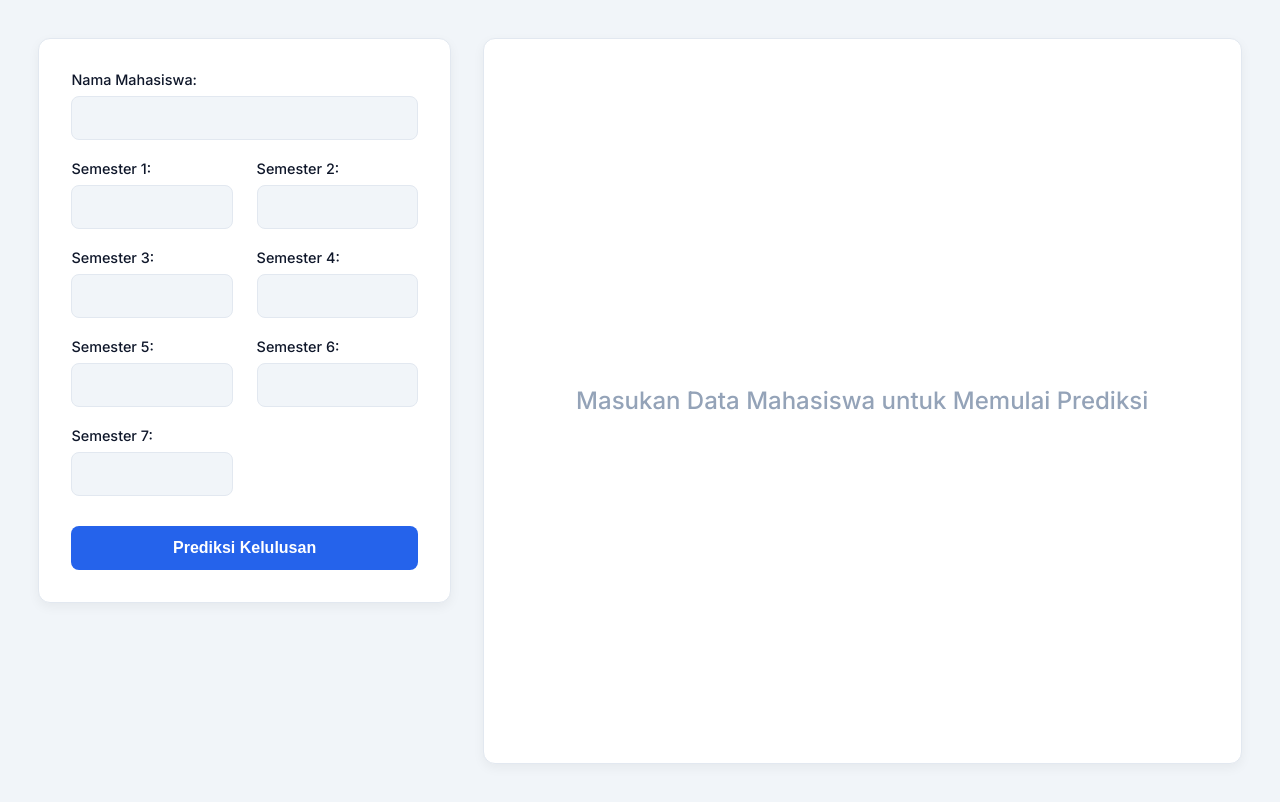
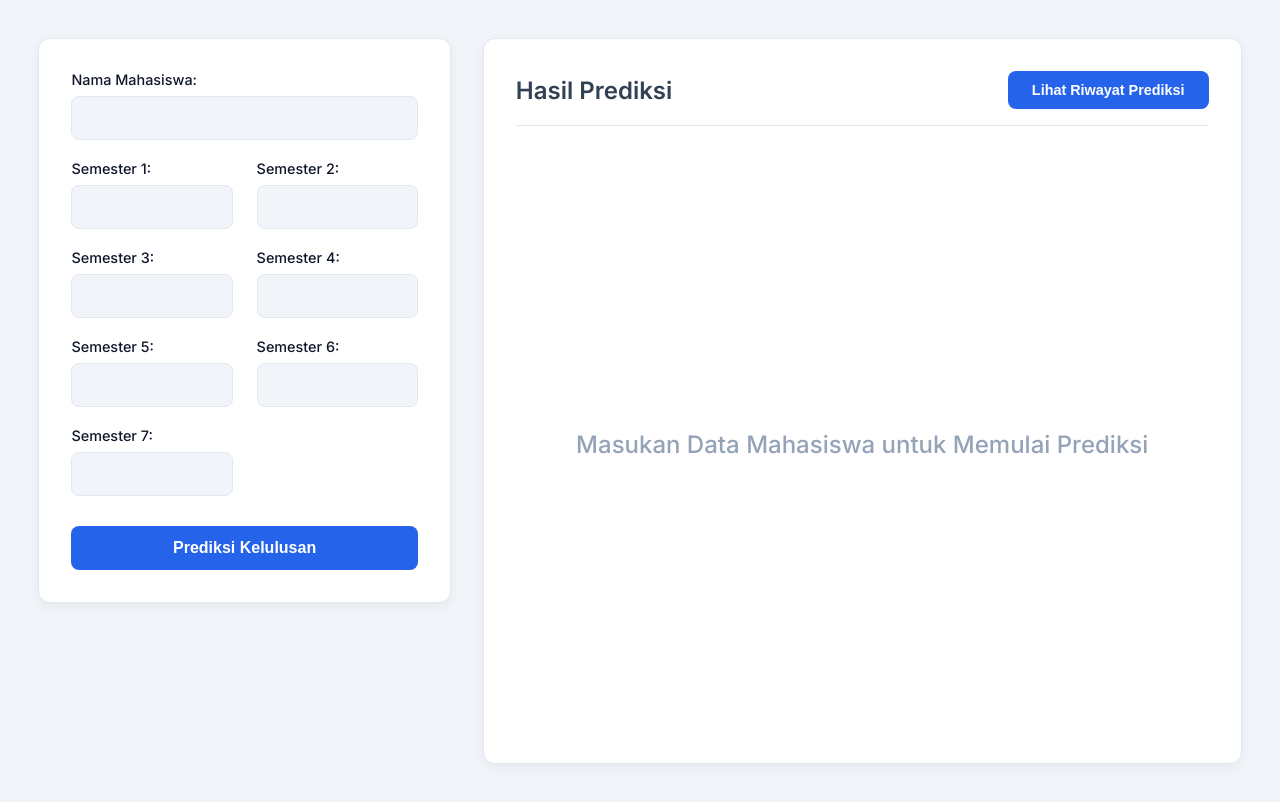
Before and after one commit to RyuuRyu/KNN-Web-App, a Flask app: page / in a window 1280 px wide. Shown: the part 106-908 px from the top of the page. Run offline with Flask 3, Linux system fonts and the light colour scheme; parts of the project's set-up code (start-up, migrations or seed data) failed here and were passed over.

Commit message:
minor changes

```diff
--- a/templates/index.html
+++ b/templates/index.html
@@ -201,8 +201,8 @@
         display: flex;
         align-items: center;
         justify-content: center;
+        text-align: center;
         flex-grow: 1;
-        text-align: center;
       }
       .placeholder h2 {
         font-weight: 500;
@@ -290,7 +290,6 @@
 
       <div class="result-panel panel">
 
-          {% if prediction %}
           <div class="result-header">
             <h3>Hasil Prediksi</h3>
             <a href="{{ url_for('table') }}">
@@ -298,13 +297,14 @@
             </a>
           </div>
 
+          {% if prediction %}
             <div class="result-body">
               <div class="result-details">
                 <div class="prediction-status">
                   <h2>{{ prediction }}</h2>
                 </div>
                 <p class="prediction-description">
-                  Model KNN berhasil memprediksi kelulusan mahasiswa dengan hasil laporan sebagai berikut:
+                  Kelulusan mahasiswa di prediksi dengan hasil laporan:
                 </p>
                 {% if summary %}
                 <ul class="summary-list">
@@ -314,7 +314,6 @@
                 </ul>
                 {% endif %}
               </div>
-
               <div class="result-graph">
                 {% if plot_url %}
                 <div class="graph-container">
@@ -333,3 +332,8 @@
               <h2>Masukan Data Mahasiswa untuk Memulai Prediksi</h2>
             </div>
           {% endif %}
+
+      </div>
+    </div>
+  </body>
+</html>
```
Lines whose indentation alone changed are shown as unchanged.
